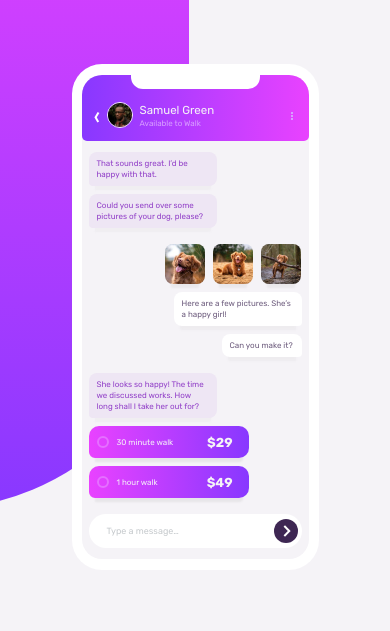
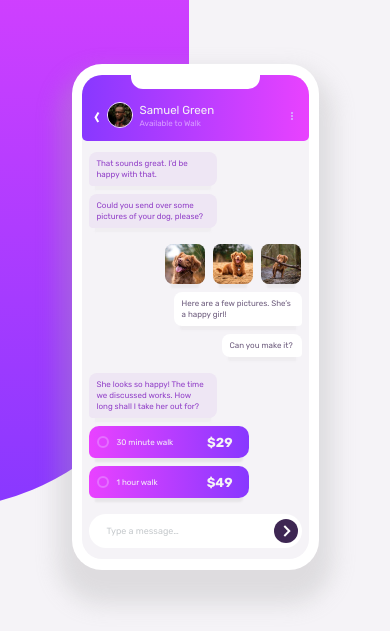
Before and after one commit to marinVcq/Chat-app-CSS-illustration, a plain HTML site: page index.html in a window 390 px wide. Shown: the top 631 px of the page. Drawn offline with Linux system fonts and the light colour scheme.

Commit message:
[style] add box-shadow to smartphone container

```diff
--- a/sass/_layout.sass
+++ b/sass/_layout.sass
@@ -13,6 +13,7 @@
     .smartphone-container
         @include width-height(24.7rem, 50.6rem)
         @include flexbox(row, center,center)
+        box-shadow: 0px 20px 22px 14px rgba( 168, 168, 168, .3 )
         background-color: $white
         border-radius: 3rem
         margin-top: 6.4rem
```
Also changed, not shown: css/main.css, css/main.min.css.
